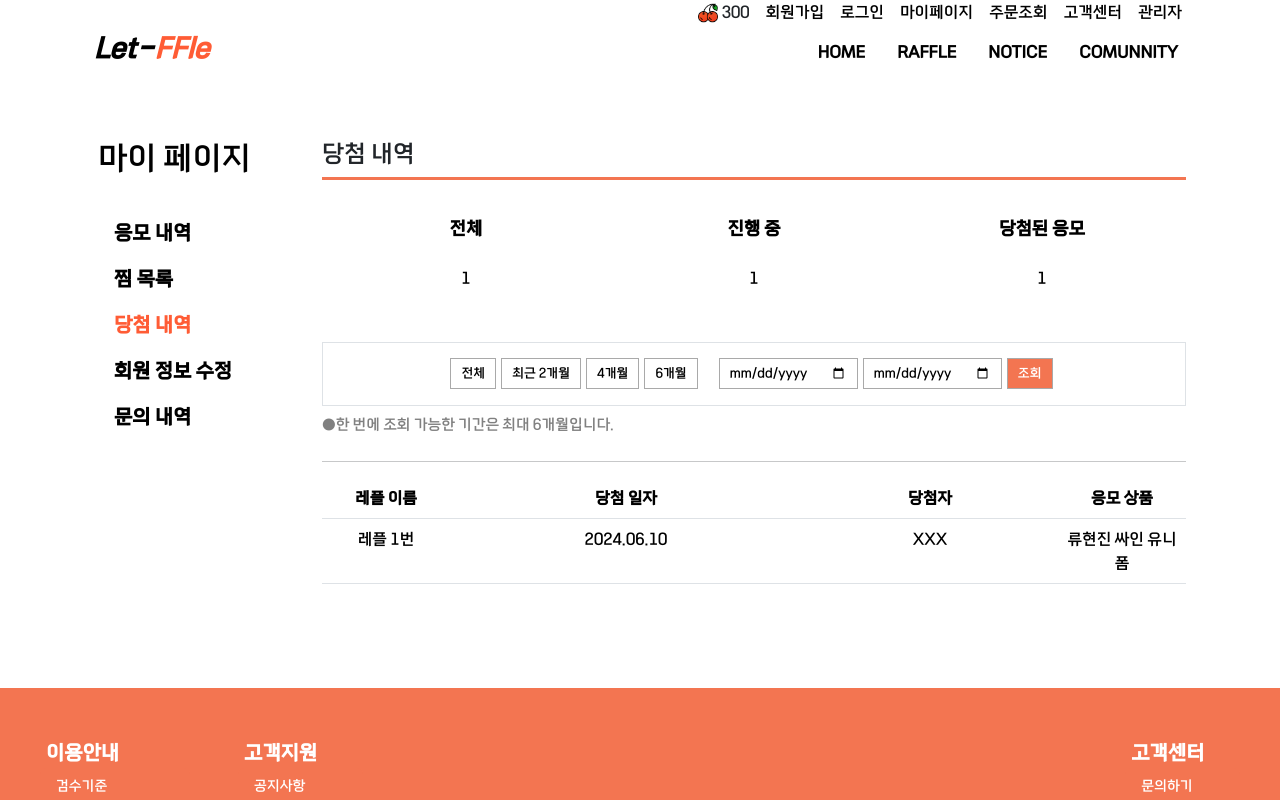
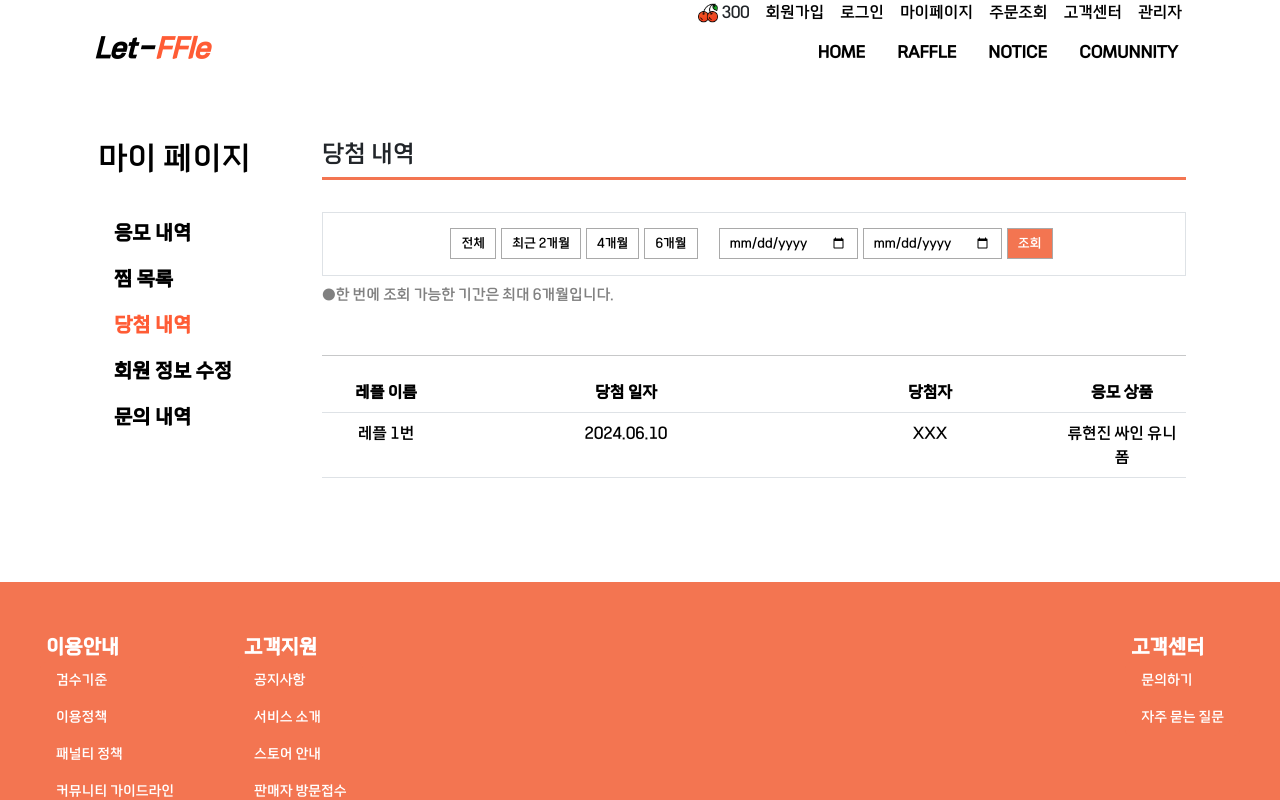
Before and after one commit to byeonnns/let-ffle-front, a Vue app: page /Member/Mypage/WinningDetails in a window 1280 px wide. Shown: the top 800 px of the page. Built offline with nearby package versions, Linux system fonts and the light colour scheme.

Commit message:
Refactor: Mypage WinningDetails 전체,진행중,종료 버튼 제거 및 찜 목록 페이지 이미지 추가

```diff
--- a/src/views/Member/Mypage/LoginInformation.vue
+++ b/src/views/Member/Mypage/LoginInformation.vue
@@ -8,7 +8,7 @@
                     </div>
                     <div class="d-flex justify-content-center flex-column align-items-center mt-4">
                         <div class="mb-3" style="width: 50%;">
-                            <span style="font-size: 22px;" class="fw-bold mb-3">내 계정</span>
+                            <span style="font-size: 25px;" class="fw-bold mb-3">내 계정</span>
                         </div>
                         <div style="width: 50%;" class="mt-3">
                             <h5 style="font-size: 13px;">이메일주소</h5>
@@ -22,7 +22,7 @@
                                 style="position: absolute; bottom: 0; right: 0;">변경</button>
                         </div>
                         <div style="width: 50%;">
-                            <h5 style="font-size: 13px;" class="mt-3">비밀번호</h5>
+                            <h5 style="font-size: 13px;" class="mt-1">비밀번호</h5>
                         </div>
                         <div class="w-50 position-relative">
                             <div style="align-content: end;">
@@ -32,11 +32,7 @@
                             <button class="btn btn-white btn-sm"
                                 style="position: absolute; bottom: 0; right: 0;">변경</button>
                         </div>
-
-                        <div class="mb-3 mt-4" style="width: 50%;">
-                            <span style="font-size: 22px;" class="fw-bold mb-3 mt-5">개인 정보</span>
-                        </div>
-                        <div style="width: 50%;">
+                        <div class="mt-4" style="width: 50%;">
                             <h5 style="font-size: 13px;">휴대폰 번호</h5>
                         </div>
                         <div class="w-50 position-relative">
@@ -48,7 +44,7 @@
                                 style="position: absolute; bottom: 0; right: 0;">변경</button>
                         </div>
                         <div class="w-50 position-relative">
-                            <div class="mt-3 d-flex justify-content-end">
+                            <div class="mt-1 d-flex justify-content-end">
                                 <RouterLink to="#"><button class="btn btn-sm" style="font-size: 12px; color: black; background-color: white; text-decoration: underline;">회원탈퇴</button>
                                 </RouterLink>
                             </div>
--- a/src/views/Member/Mypage/WatchList.vue
+++ b/src/views/Member/Mypage/WatchList.vue
@@ -12,8 +12,8 @@
                     <div class="d-flex justify-content-between">
                         <div class="d-flex">
                             <div style="width: 6rem; height: 85px;">
-                                <img src="" class="card-img-top" alt="..."
-                                    style="max-width: 100%; height: auto;">
+                                <img src="@/assets/shoes.png" class="card-img-top" alt="..."
+                                    style="max-width: 100%; height: auto;;">
                             </div>
                             <div class="align-content-center">Nike<br>Nike Air Force 1'07First Use White Team Red</div>
                         </div>
--- a/src/views/Member/Mypage/WinningDetails.vue
+++ b/src/views/Member/Mypage/WinningDetails.vue
@@ -3,38 +3,12 @@
         <div class="container">
             <div class="d-flex">
                 <div class="d-flex flex-column ms-5" style="width: 100%;">
-                    <div style="border-bottom: 3px solid #F37551;" class="mb-3">
+                    <div style="border-bottom: 3px solid #F37551;" class="mb-4">
                         <h4>당첨 내역</h4>
                     </div>
                     <div class="content_area my-page-content">
                         <div class="my_purchase">
                             <div class="v-portal" style="display: none;"></div>
-                            <div class="purchase_list_tab detail_tab flex-container">
-                                <div class="tab_item total">
-                                    <a href="#" class="tab_link">
-                                        <dl class="tab_box">
-                                            <dt class="title" style="height: 50px;">전체</dt>
-                                            <dd class="count">1</dd>
-                                        </dl>
-                                    </a>
-                                </div>
-                                <div class="tab_item">
-                                    <a href="#" class="tab_link">
-                                        <dl class="tab_box">
-                                            <dt class="title" style="height: 50px;">진행 중</dt>
-                                            <dd class="count">1</dd>
-                                        </dl>
-                                    </a>
-                                </div>
-                                <div class="tab_item">
-                                    <a href="#" class="tab_link">
-                                        <dl class="tab_box">
-                                            <dt class="title" style="height: 50px;">당첨된 응모</dt>
-                                            <dd class="count">1</dd>
-                                        </dl>
-                                    </a>
-                                </div>
-                            </div>
                             <div class="period_search">
                                 <div class="period_month border mt-2">
                                     <ul class="month_list container d-flex justify-content-center">
@@ -65,7 +39,7 @@
                                     </ul>
                                 </div>
                             </div>
-                            <div class="mb-4 mt-2">
+                            <div class="mb-5 mt-2">
                                 <p style="color: gray; font-size: 15px;">●한 번에 조회 가능한 기간은 최대 6개월입니다.</p>
                             </div>
                             <hr class="mb-3" />
```
Also changed, not shown: src/assets/shoes.png (added).
